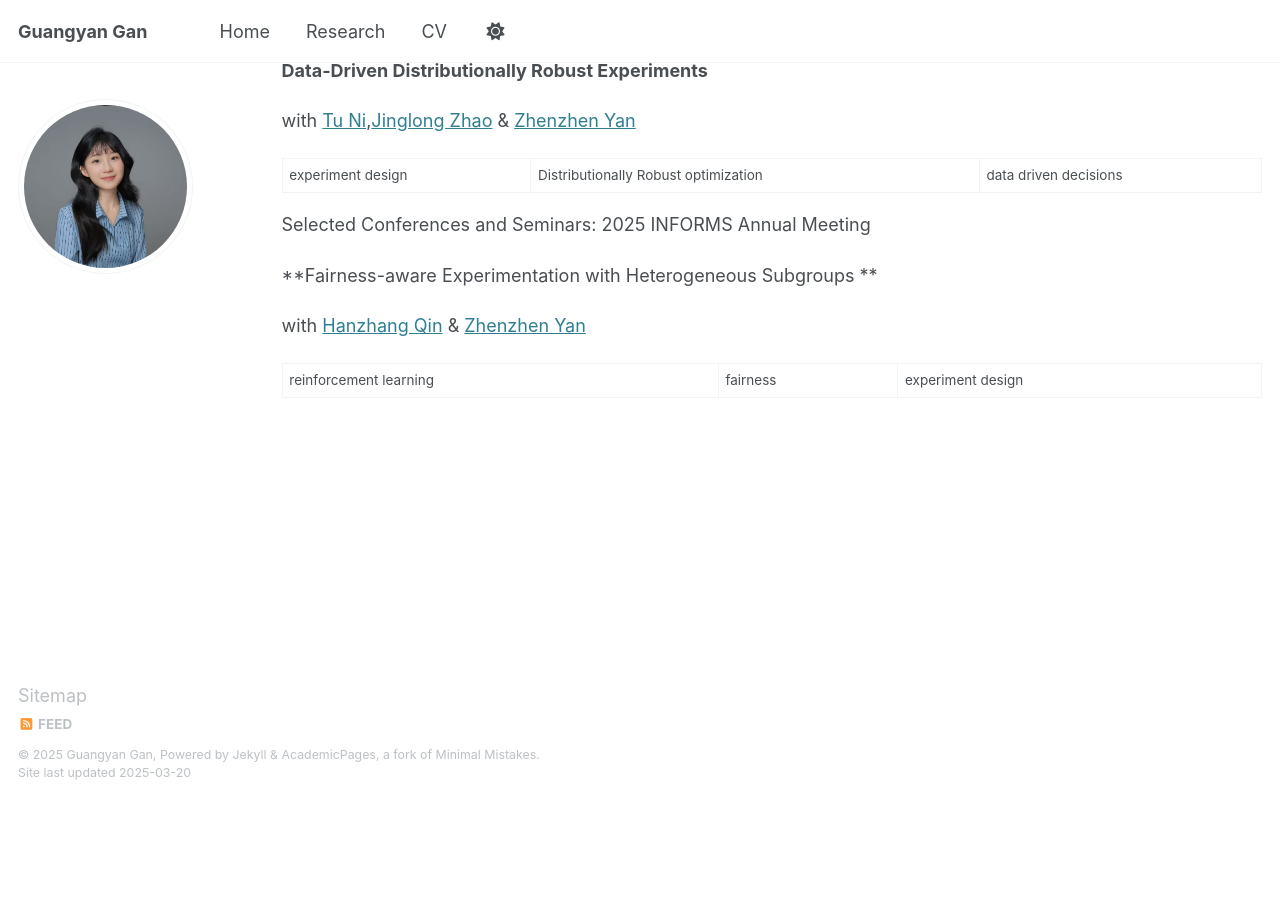
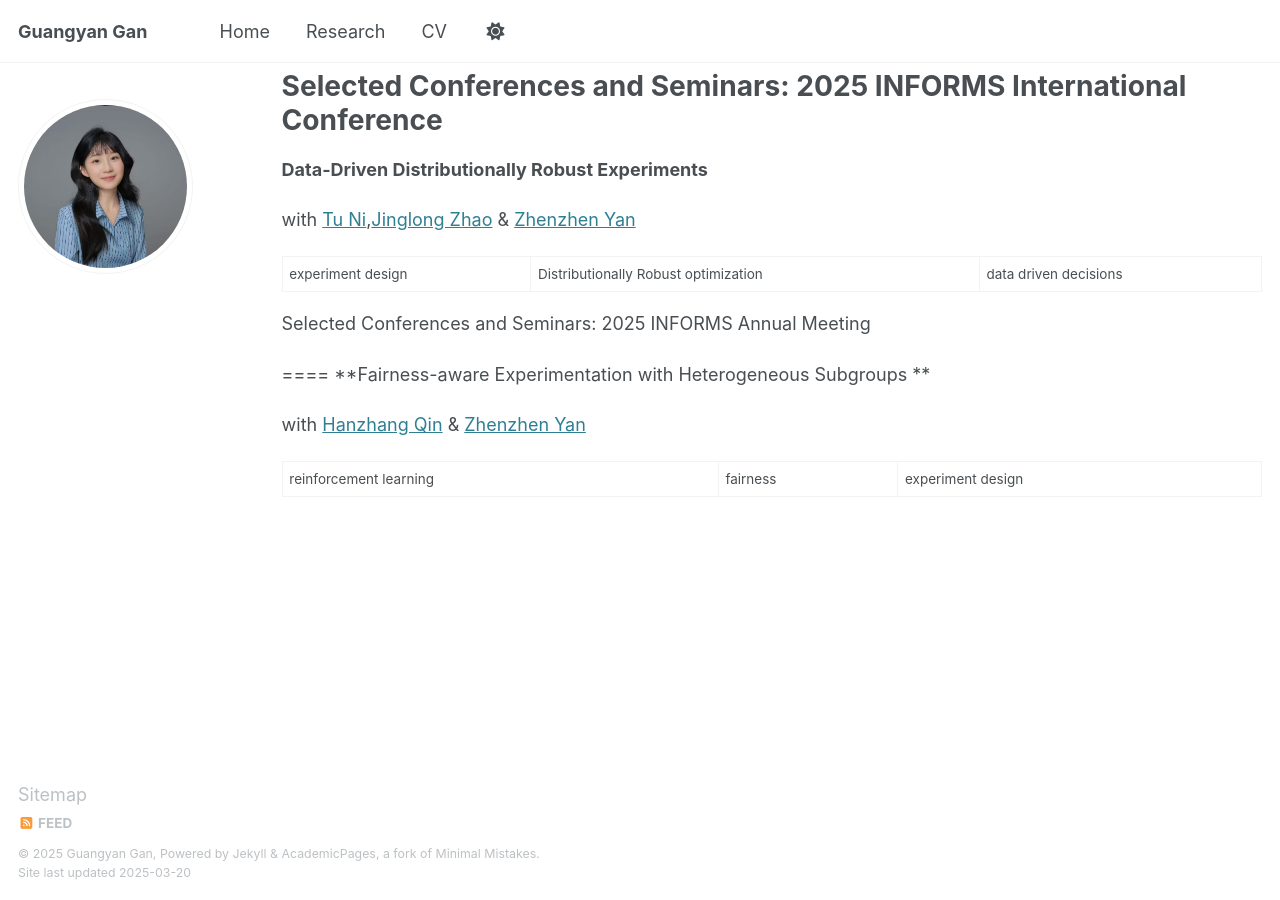
Before and after one commit to GuangyanGan/GuangyanGan.github.io, a Jekyll site: the page built from _pages/Research.md, in a window 1280 px wide and 900 px high, scrolled down 730 px. Built offline with Jekyll 4.4.1, drawn with Linux system fonts in a browser that asks for light colours; before the commit the page ends 1531 px from its top, so only the background shows below that; part of the change alters nothing that is shown.

```diff
--- a/_pages/Research.md
+++ b/_pages/Research.md
@@ -17,7 +17,7 @@ with [Lin William Cong](https://www.linwilliamcong.com),[Hanzhang Qin](https://h
 reinforcement learning | privacy preservation | inventory control
 
 Selected Conferences and Seminars:  2024 INFORMS Annual Meeting,The 15th POMS-HK International Conference, 35th POMS Conference 2025
-
+====
 **Transfer Prediction**
 
 with [Lin William Cong](https://www.linwilliamcong.com),Jingren Liu & [Hanzhang Qin](https://hanzhangqin.com)
@@ -25,7 +25,7 @@ with [Lin William Cong](https://www.linwilliamcong.com),Jingren Liu & [Hanzhang
 transfer learning | asset pricing | Fintech
 
 Selected Conferences and Seminars:  The 15th POMS-HK International Conference
-
+====
 **Fairness-aware Dynamic Assortment Selection**
 
 with [Hanzhang Qin](https://hanzhangqin.com) & [Zhenzhen Yan](https://sites.google.com/view/zhenzhenyan/home)
@@ -33,17 +33,17 @@ with [Hanzhang Qin](https://hanzhangqin.com) & [Zhenzhen Yan](https://sites.goog
 fairness | reinforcement learning | assortment optimization
 
 Selected Conferences and Seminars: 2025 INFORMS International Conference
-
+====
 **Data-Driven Distributionally Robust Experiments**
 
-with [Tu Ni]([https://www.linwilliamcong.com](https://nitu.mystrikingly.com)),[Jinglong Zhao](https://www.bu.edu/questrom/profiles/jinglong-zhao/) & [Zhenzhen Yan](https://sites.google.com/view/zhenzhenyan/home)
+with [Tu Ni](https://nitu.mystrikingly.com),[Jinglong Zhao](https://www.bu.edu/questrom/profiles/jinglong-zhao/) & [Zhenzhen Yan](https://sites.google.com/view/zhenzhenyan/home)
 
 experiment design | Distributionally Robust optimization| data driven decisions
 
 Selected Conferences and Seminars: 2025 INFORMS Annual Meeting
 
 
-
+====
 **Fairness-aware Experimentation with Heterogeneous Subgroups **
 
 with [Hanzhang Qin](https://hanzhangqin.com) & [Zhenzhen Yan](https://sites.google.com/view/zhenzhenyan/home)
```
